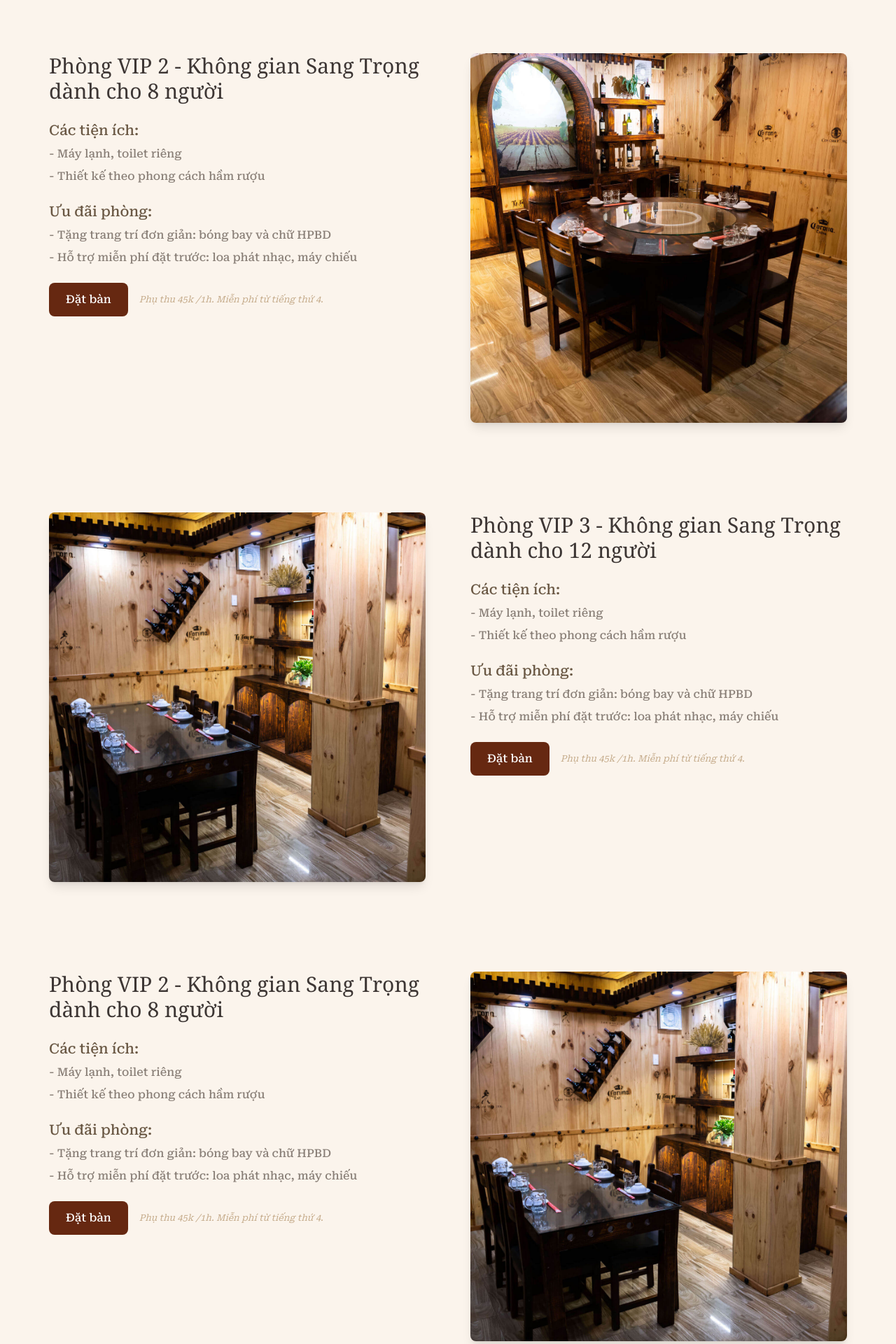
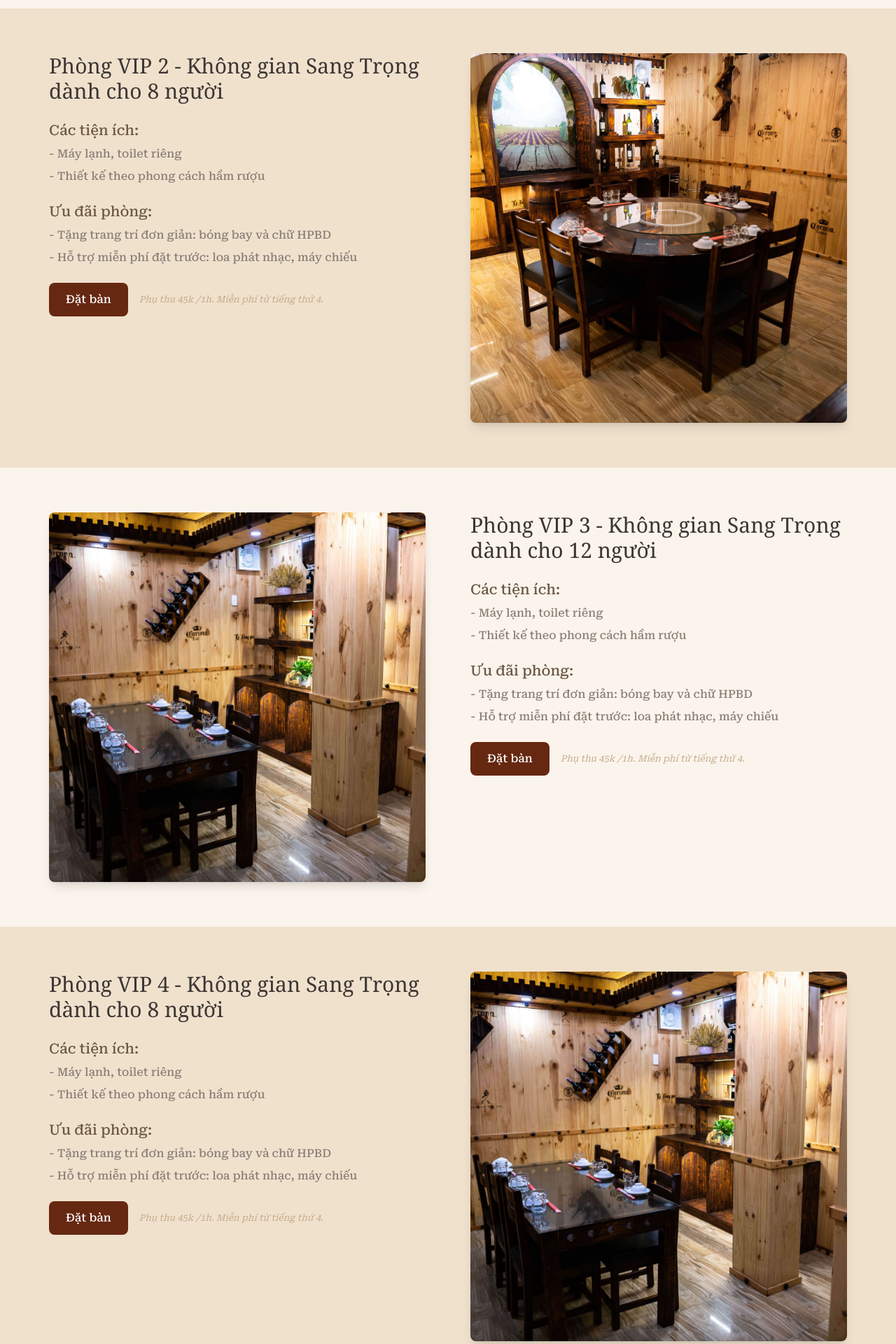
Before and after one commit to LJFamily2/NextJS_ThemXua, a Next.js app in the folder themxua/frontend/: page /vip in a window 1280 px wide. Shown: the part 1730-3650 px from the top of the page at 70% size. Built offline with nearby package versions, Linux system fonts and the light colour scheme.

Commit message:
Refactor VIP Room page to enhance structure and reusability of components

```diff
--- a/themxua/frontend/app/vip/page.tsx
+++ b/themxua/frontend/app/vip/page.tsx
@@ -4,6 +4,132 @@ import React, { useEffect, useRef } from 'react';
 import Image from 'next/image';
 import { SectionContainer } from '../components/ui';
 import ThemXuaButton from '../components/ui/ThemXuaButton';
+
+// VIP Room data
+const vipRoomsData = [
+  {
+    id: 1,
+    title: 'Phòng VIP 1 - Không gian Sang Trọng dành cho 6 người',
+    image: '/images/vip1.jpg',
+    mobileImage: '/images/vip1Mobile.jpg',
+    imagePosition: 'object-[30%_center]',
+    mobileImagePosition: 'object-[10%_center]',
+    layout: 'image-left',
+  },
+  {
+    id: 2,
+    title: 'Phòng VIP 2 - Không gian Sang Trọng dành cho 8 người',
+    image: '/images/vip2.jpg',
+    mobileImage: '/images/vip2Mobile.jpg',
+    imagePosition: 'object-[60%_center]',
+    mobileImagePosition: 'object-[55%_center]',
+    layout: 'image-right',
+  },
+  {
+    id: 3,
+    title: 'Phòng VIP 3 - Không gian Sang Trọng dành cho 12 người',
+    image: '/images/vip1.jpg',
+    mobileImage: '/images/vip1Mobile.jpg',
+    imagePosition: 'object-[30%_center]',
+    mobileImagePosition: 'object-[80%_center]',
+    layout: 'image-left',
+  },
+  {
+    id: 4,
+    title: 'Phòng VIP 4 - Không gian Sang Trọng dành cho 8 người',
+    image: '/images/vip1.jpg',
+    mobileImage: '/images/vip1Mobile.jpg',
+    imagePosition: 'object-[30%_center]',
+    mobileImagePosition: 'object-center',
+    layout: 'image-right',
+  },
+];
+
+// Reusable VIP Room Component
+interface VipRoomSectionProps {
+  room: (typeof vipRoomsData)[0];
+  isVisible: boolean;
+}
+
+const VipRoomSection: React.FC<VipRoomSectionProps> = ({ room, isVisible }) => {
+  const isImageLeft = room.layout === 'image-left';
+
+  return (
+    <div
+      className={`grid grid-cols-1 lg:grid-cols-2 gap-8 lg:gap-16 items-start transition-all duration-1000 ${
+        isVisible ? 'opacity-100 translate-y-0' : 'opacity-0 translate-y-10'
+      }`}
+    >
+      {/* Image */}
+      <div
+        className={`${isImageLeft ? 'order-1 lg:order-1' : 'order-1 lg:order-2'}`}
+      >
+        <div className="relative w-full h-[400px] md:h-[500px] lg:h-[528px] rounded-lg overflow-hidden shadow-lg group">
+          <Image
+            src={room.image}
+            alt="VIP Room Interior"
+            fill
+            className={`object-cover cursorWhite hidden md:block ${room.imagePosition} transition-transform duration-500 group-hover:scale-110`}
+            sizes="(min-width: 1300px) 50vw, 40vw"
+            priority
+          />
+          <Image
+            src={room.mobileImage}
+            alt="VIP Room Interior"
+            fill
+            className={`object-cover block md:hidden ${room.mobileImagePosition} transition-transform duration-500 group-hover:scale-110`}
+            sizes="100vw"
+            priority
+          />
+        </div>
+      </div>
+
+      {/* Content */}
+      <div
+        className={`${isImageLeft ? 'order-2 lg:order-2' : 'order-2 lg:order-1'} space-y-6`}
+      >
+        <h3 className="text-2xl md:text-3xl font-serif font-normal text-[#3D3634] leading-tight">
+          {room.title}
+        </h3>
+
+        <div>
+          <h4 className="text-lg md:text-xl font-medium text-[#6a5844] leading-tight">
+            Các tiện ích:
+          </h4>
+          <ul className="text-base md:text-md font-medium text-[#897F77] space-y-2 mt-2">
+            <li>- Máy lạnh, toilet riêng</li>
+            <li>- Thiết kế theo phong cách hầm rượu</li>
+          </ul>
+        </div>
+
+        <div>
+          <h4 className="text-lg md:text-xl font-medium text-[#6a5844] leading-tight mt-3">
+            Ưu đãi phòng:
+          </h4>
+          <ul className="text-base md:text-md font-medium text-[#897F77] space-y-2 mt-2">
+            <li>- Tặng trang trí đơn giản: bóng bay và chữ HPBD</li>
+            <li>- Hỗ trợ miễn phí đặt trước: loa phát nhạc, máy chiếu</li>
+          </ul>
+        </div>
+
+        <div className="flex flex-col md:flex-row md:items-center md:space-x-4 space-y-2 md:space-y-0 mt-2">
+          <ThemXuaButton
+            variant="primary"
+            size="md"
+            href="/booking#booking"
+            className="w-full md:w-auto text-themxua-white"
+          >
+            Đặt bàn
+          </ThemXuaButton>
+          <small className="italic text-[#C4AA89] block md:inline mt-1 md:mt-0">
+            Phụ thu 45k /1h. Miễn phí từ tiếng thứ 4.
+          </small>
+        </div>
+      </div>
+    </div>
+  );
+};
+
 const VipRoomPage: React.FC = () => {
   // Intersection Observer hook for animations
   const useIntersectionObserver = (options = {}) => {
@@ -15,7 +141,6 @@ const VipRoomPage: React.FC = () => {
         ([entry]) => {
           if (entry.isIntersecting) {
             setIsVisible(true);
-            // Once visible, stop observing to prevent re-triggering
             observer.unobserve(entry.target);
           }
         },
@@ -31,16 +156,18 @@ const VipRoomPage: React.FC = () => {
       }
 
       return () => observer.disconnect();
-    }, []);
+    }, [options]);
 
     return [elementRef, isVisible] as const;
   };
+  // Create individual refs for each section
+  const section1 = useIntersectionObserver();
+  const section2 = useIntersectionObserver();
+  const section3 = useIntersectionObserver();
+  const section4 = useIntersectionObserver();
 
-  // Create refs for each section
-  const [section1Ref, section1Visible] = useIntersectionObserver();
-  const [section2Ref, section2Visible] = useIntersectionObserver();
-  const [section3Ref, section3Visible] = useIntersectionObserver();
-  const [section4Ref, section4Visible] = useIntersectionObserver();
+  const sectionRefs = [section1, section2, section3, section4];
+
   return (
     <div className="min-h-screen">
       {/* Hero Section with Background Image */}
@@ -66,7 +193,7 @@ const VipRoomPage: React.FC = () => {
             trọng và riêng tư hòa quyện với nhau để tạo ra một trải nghiệm ẩm
             thực khó quên.
           </p>
-          <p className="text-sm md:text-base  font-normal text-[#C3B29D] leading-tight">
+          <p className="text-sm md:text-base font-normal text-[#C3B29D] leading-tight">
             Khám phá ngay
           </p>
         </div>
@@ -78,317 +205,29 @@ const VipRoomPage: React.FC = () => {
         padding="none"
         className="text-center pt-20"
       >
-        <p className="text-base  font-normal text-[#C4AA89] mb-4 leading-tight">
+        <p className="text-base font-normal text-[#C4AA89] mb-4 leading-tight">
           Khám phá Phòng VIP
         </p>
-        <h2 className="text-4xl md:text-5xl lg:text-[40px]  font-semibold text-[#463B34] leading-tight mb-8">
+        <h2 className="text-4xl md:text-5xl lg:text-[40px] font-semibold text-[#463B34] leading-tight mb-8">
           Nâng Tầm Trải Nghiệm Ẩm Thực
         </h2>
-        <p className="text-lg md:text-xl  font-medium text-[#877C76] leading-tight max-w-4xl mx-auto">
+        <p className="text-lg md:text-xl font-medium text-[#877C76] leading-tight max-w-4xl mx-auto">
           Trải nghiệm ẩm thực sang trọng
         </p>
       </SectionContainer>
 
-      {/* Detailed Section with Image and Content 1 */}
-      <SectionContainer background="cream-light" padding="md">
-        <div
-          ref={section1Ref}
-          className={`grid grid-cols-1 lg:grid-cols-2 gap-8 lg:gap-16 items-start transition-all duration-1000 ${
-            section1Visible
-              ? 'opacity-100 translate-y-0'
-              : 'opacity-0 translate-y-10'
-          }`}
-        >
-          {/* Left Side - Image */}
-          <div className="order-1 lg:order-1">
-            <div className="relative w-full h-[400px] md:h-[500px] lg:h-[528px] rounded-lg overflow-hidden shadow-lg group">
-              <Image
-                src="/images/vip1.jpg"
-                alt="VIP Room Interior"
-                fill
-                className="object-cover cursorWhite hidden md:block object-[30%_center] transition-transform duration-500 group-hover:scale-110"
-                sizes="(min-width: 1300px) 50vw, 40vw"
-                priority
-              />
-
-              {/* Mobile Image */}
-              <Image
-                src="/images/vip1Mobile.jpg"
-                alt="VIP Room Interior"
-                fill
-                className="object-cover block md:hidden object-[10%_center] transition-transform duration-500 group-hover:scale-110"
-                sizes="100vw"
-                priority
-              />
+      {/* VIP Room Sections */}
+      {vipRoomsData.map((room, index) => {
+        const [elementRef, isVisible] = sectionRefs[index];
+        const background = index % 2 === 0 ? 'cream-light' : 'cream-darker';
+        return (
+          <SectionContainer key={room.id} background={background} padding="md">
+            <div ref={elementRef}>
+              <VipRoomSection room={room} isVisible={isVisible} />
             </div>
-          </div>
-
-          {/* Right Side - Content */}
-          <div className="order-2 lg:order-2 space-y-6">
-            <h3 className="text-2xl md:text-3xl font-serif font-normal text-[#3D3634] leading-tight">
-              Phòng VIP 1 - Không gian Sang Trọng dành cho 6 người
-            </h3>
-
-            <div>
-              <h4 className="text-lg md:text-xl  font-medium text-[#6a5844] leading-tight">
-                Các tiện ích:
-              </h4>
-
-              <ul className="text-base md:text-md  font-medium text-[#897F77] space-y-2 mt-2">
-                <li>- Máy lạnh, toilet riêng</li>
-                <li>- Thiết kế theo phong cách hầm rượu</li>
-              </ul>
-            </div>
-            <div>
-              <h4 className="text-lg md:text-xl  font-medium text-[#6a5844] leading-tight mt-3">
-                Ưu đãi phòng:
-              </h4>
-              <ul className=" text-base md:text-md  font-medium text-[#897F77] space-y-2 mt-2">
-                <li>- Tặng trang trí đơn giản: bóng bay và chữ HPBD</li>
-                <li>- Hỗ trợ miễn phí đặt trước: loa phát nhạc, máy chiếu</li>
-              </ul>
-            </div>
-            <div className="flex flex-col md:flex-row md:items-center md:space-x-4 space-y-2 md:space-y-0 mt-2">
-              <ThemXuaButton
-                variant="primary"
-                size="md"
-                href="/booking#booking"
-                className="w-full md:w-auto text-themxua-white"
-              >
-                Đặt bàn
-              </ThemXuaButton>
-              <small className="italic text-[#C4AA89] block md:inline mt-1 md:mt-0">
-                Phụ thu 45k /1h. Miễn phí từ tiếng thứ 4.
-              </small>
-            </div>
-          </div>
-        </div>
-      </SectionContainer>
-      {/* Detailed Section with Image and Content 2 */}
-      <SectionContainer background="cream-light" padding="md">
-        <div
-          ref={section2Ref}
-          className={`grid grid-cols-1 lg:grid-cols-2 gap-8 lg:gap-16 items-start transition-all duration-1000 ${
-            section2Visible
-              ? 'opacity-100 translate-y-0'
-              : 'opacity-0 translate-y-10'
-          }`}
-        >
-          {/* Left Side - Image */}
-          <div className="order-2 lg:order-1 space-y-6">
-            <h3 className="text-2xl md:text-3xl font-serif font-normal text-[#3D3634] leading-tight">
-              Phòng VIP 2 - Không gian Sang Trọng dành cho 8 người
-            </h3>
-
-            <div>
-              <h4 className="text-lg md:text-xl  font-medium text-[#6a5844] leading-tight">
-                Các tiện ích:
-              </h4>
-
-              <ul className="text-base md:text-md  font-medium text-[#897F77] space-y-2 mt-2">
-                <li>- Máy lạnh, toilet riêng</li>
-                <li>- Thiết kế theo phong cách hầm rượu</li>
-              </ul>
-            </div>
-            <div>
-              <h4 className="text-lg md:text-xl  font-medium text-[#6a5844] leading-tight mt-3">
-                Ưu đãi phòng:
-              </h4>
-              <ul className=" text-base md:text-md  font-medium text-[#897F77] space-y-2 mt-2">
-                <li>- Tặng trang trí đơn giản: bóng bay và chữ HPBD</li>
-                <li>- Hỗ trợ miễn phí đặt trước: loa phát nhạc, máy chiếu</li>
-              </ul>
-            </div>
-            <div className="flex flex-col md:flex-row md:items-center md:space-x-4 space-y-2 md:space-y-0 mt-2">
-              <ThemXuaButton
-                variant="primary"
-                size="md"
-                href="/booking#booking"
-                className="w-full md:w-auto text-themxua-white"
-              >
-                Đặt bàn
-              </ThemXuaButton>
-              <small className="italic text-[#C4AA89] block md:inline mt-1 md:mt-0">
-                Phụ thu 45k /1h. Miễn phí từ tiếng thứ 4.
-              </small>
-            </div>
-          </div>
-
-          {/* Right Side - Content */}
-          <div className="order-1 lg:order-2">
-            <div className="relative w-full h-[400px] md:h-[500px] lg:h-[528px] rounded-lg overflow-hidden shadow-lg group">
-              <Image
-                src="/images/vip2.jpg"
-                alt="VIP Room Interior"
-                fill
-                className="object-cover cursorWhite hidden md:block object-[60%_center] transition-transform duration-500 group-hover:scale-110"
-                sizes="(min-width: 1300px) 50vw, 40vw"
-                priority
-              />
-
-              {/* Mobile Image */}
-              <Image
-                src="/images/vip2Mobile.jpg"
-                alt="VIP Room Interior"
-                fill
-                className="object-cover block md:hidden object-[55%_center] transition-transform duration-500 group-hover:scale-110"
-                sizes="100vw"
-                priority
-              />
-            </div>
-          </div>
-        </div>
-      </SectionContainer>
-      {/* Detailed Section with Image and Content 3 */}
-      <SectionContainer background="cream-light" padding="md">
-        <div
-          ref={section3Ref}
-          className={`grid grid-cols-1 lg:grid-cols-2 gap-8 lg:gap-16 items-start transition-all duration-1000 ${
-            section3Visible
-              ? 'opacity-100 translate-y-0'
-              : 'opacity-0 translate-y-10'
-          }`}
-        >
-          {/* Left Side - Image */}
-          <div className="order-1 lg:order-1">
-            <div className="relative w-full h-[400px] md:h-[500px] lg:h-[528px] rounded-lg overflow-hidden shadow-lg group">
-              <Image
-                src="/images/vip1.jpg"
-                alt="VIP Room Interior"
-                fill
-                className="object-cover cursorWhite hidden md:block object-[30%_center] transition-transform duration-500 group-hover:scale-110"
-                sizes="(min-width: 1300px) 50vw, 40vw"
-                priority
-              />
-
-              {/* Mobile Image */}
-              <Image
-                src="/images/vip1Mobile.jpg"
-                alt="VIP Room Interior"
-                fill
-                className="object-cover block md:hidden object-[80%_center] transition-transform duration-500 group-hover:scale-110"
-                sizes="100vw"
-                priority
-              />
-            </div>
-          </div>
-
-          {/* Right Side - Content */}
-          <div className="order-2 lg:order-2 space-y-6">
-            <h3 className="text-2xl md:text-3xl font-serif font-normal text-[#3D3634] leading-tight">
-              Phòng VIP 3 - Không gian Sang Trọng dành cho 12 người
-            </h3>
-
-            <div>
-              <h4 className="text-lg md:text-xl  font-medium text-[#6a5844] leading-tight">
-                Các tiện ích:
-              </h4>
-
-              <ul className="text-base md:text-md  font-medium text-[#897F77] space-y-2 mt-2">
-                <li>- Máy lạnh, toilet riêng</li>
-                <li>- Thiết kế theo phong cách hầm rượu</li>
-              </ul>
-            </div>
-            <div>
-              <h4 className="text-lg md:text-xl  font-medium text-[#6a5844] leading-tight mt-3">
-                Ưu đãi phòng:
-              </h4>
-              <ul className=" text-base md:text-md  font-medium text-[#897F77] space-y-2 mt-2">
-                <li>- Tặng trang trí đơn giản: bóng bay và chữ HPBD</li>
-                <li>- Hỗ trợ miễn phí đặt trước: loa phát nhạc, máy chiếu</li>
-              </ul>
-            </div>
-            <div className="flex flex-col md:flex-row md:items-center md:space-x-4 space-y-2 md:space-y-0 mt-2">
-              <ThemXuaButton
-                variant="primary"
-                size="md"
-                href="/booking#booking"
-                className="w-full md:w-auto text-themxua-white"
-              >
-                Đặt bàn
-              </ThemXuaButton>
-              <small className="italic text-[#C4AA89] block md:inline mt-1 md:mt-0">
-                Phụ thu 45k /1h. Miễn phí từ tiếng thứ 4.
-              </small>
-            </div>
-          </div>
-        </div>
-      </SectionContainer>
-      {/* Detailed Section with Image and Content 4 */}
-      <SectionContainer background="cream-light" padding="md">
-        <div
-          ref={section4Ref}
-          className={`grid grid-cols-1 lg:grid-cols-2 gap-8 lg:gap-16 items-start transition-all duration-1000 ${
-            section4Visible
-              ? 'opacity-100 translate-y-0'
-              : 'opacity-0 translate-y-10'
-          }`}
-        >
-          {/* Left Side - Image */}
-          <div className="order-2 lg:order-1 space-y-6">
-            <h3 className="text-2xl md:text-3xl font-serif font-normal text-[#3D3634] leading-tight">
-              Phòng VIP 2 - Không gian Sang Trọng dành cho 8 người
-            </h3>
-
-            <div>
-              <h4 className="text-lg md:text-xl  font-medium text-[#6a5844] leading-tight">
-                Các tiện ích:
-              </h4>
-
-              <ul className="text-base md:text-md  font-medium text-[#897F77] space-y-2 mt-2">
-                <li>- Máy lạnh, toilet riêng</li>
-                <li>- Thiết kế theo phong cách hầm rượu</li>
-              </ul>
-            </div>
-            <div>
-              <h4 className="text-lg md:text-xl  font-medium text-[#6a5844] leading-tight mt-3">
-                Ưu đãi phòng:
-              </h4>
-              <ul className=" text-base md:text-md  font-medium text-[#897F77] space-y-2 mt-2">
-                <li>- Tặng trang trí đơn giản: bóng bay và chữ HPBD</li>
-                <li>- Hỗ trợ miễn phí đặt trước: loa phát nhạc, máy chiếu</li>
-              </ul>
-            </div>
-            <div className="flex flex-col md:flex-row md:items-center md:space-x-4 space-y-2 md:space-y-0 mt-2">
-              <ThemXuaButton
-                variant="primary"
-                size="md"
-                href="/booking#booking"
-                className="w-full md:w-auto text-themxua-white"
-              >
-                Đặt bàn
-              </ThemXuaButton>
-              <small className="italic text-[#C4AA89] block md:inline mt-1 md:mt-0">
-                Phụ thu 45k /1h. Miễn phí từ tiếng thứ 4.
-              </small>
-            </div>
-          </div>
-
-          {/* Right Side - Content */}
-          <div className="order-1 lg:order-2">
-            <div className="relative w-full h-[400px] md:h-[500px] lg:h-[528px] rounded-lg overflow-hidden shadow-lg group">
-              <Image
-                src="/images/vip1.jpg"
-                alt="VIP Room Interior"
-                fill
-                className="object-cover cursorWhite hidden md:block object-[30%_center] transition-transform duration-500 group-hover:scale-110"
-                sizes="(min-width: 1300px) 50vw, 40vw"
-                priority
-              />
-
-              {/* Mobile Image */}
-              <Image
-                src="/images/vip1Mobile.jpg"
-                alt="VIP Room Interior"
-                fill
-                className="object-cover block md:hidden transition-transform duration-500 group-hover:scale-110"
-                sizes="100vw"
-                priority
-              />
-            </div>
-          </div>
-        </div>
-      </SectionContainer>
+          </SectionContainer>
+        );
+      })}
     </div>
   );
 };
```
